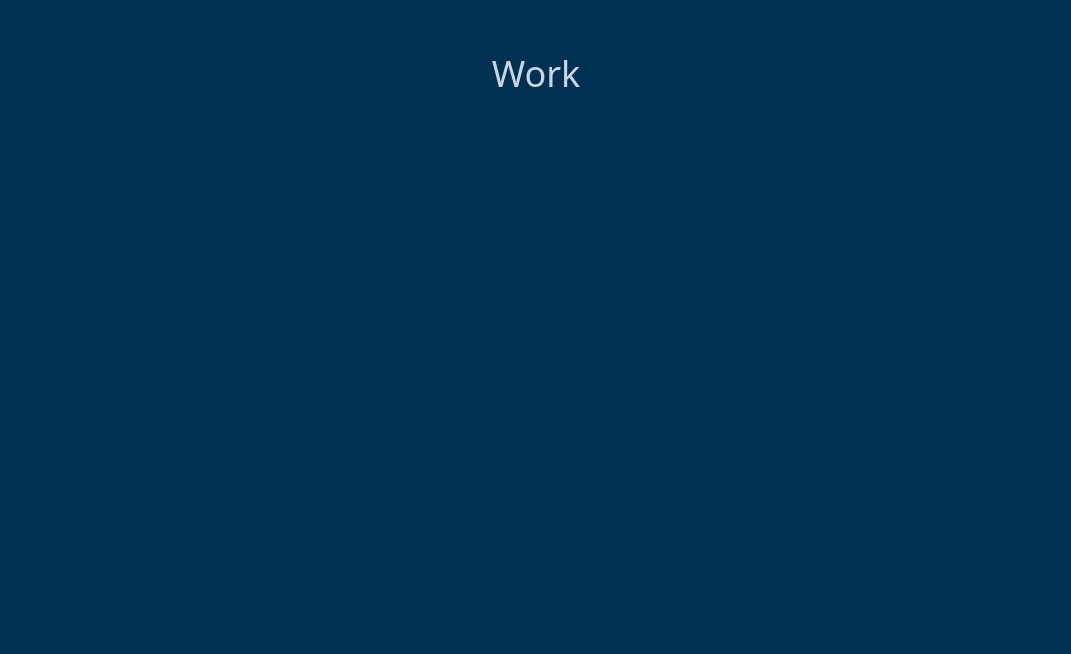
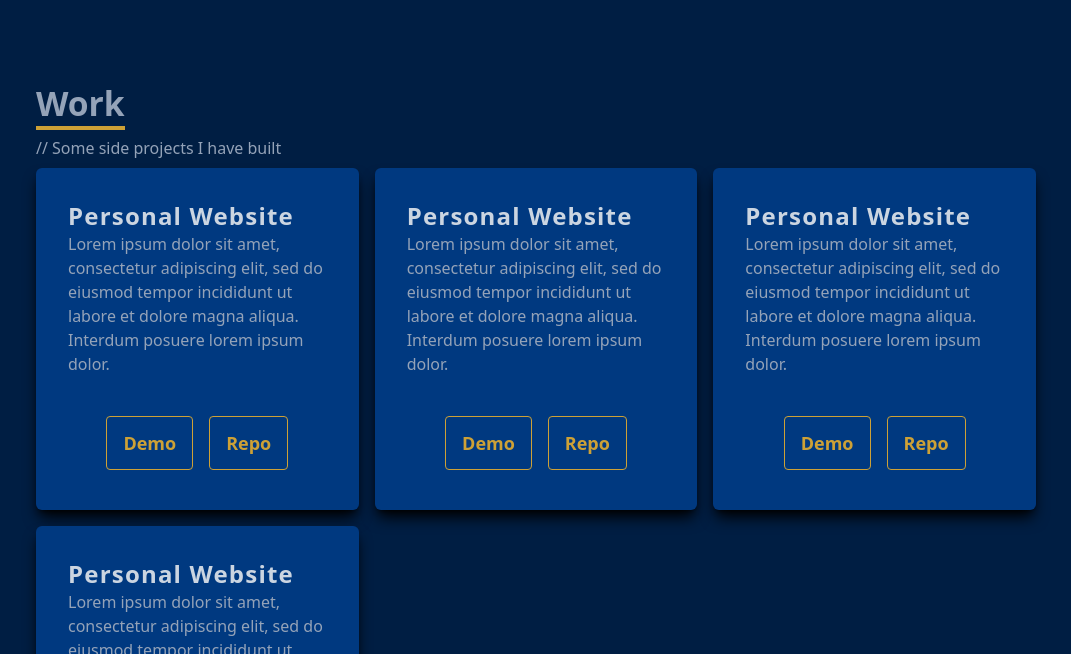
Before and after one commit to WeiJyunYe/weijyunye-portfolio-gen1, a React (Create React App) app: page / in a window 1280 px wide. Shown: the part 1626-2280 px from the top of the page, without its empty margins (104-1175 px from the left). Built offline with nearby package versions, Linux system fonts and the light colour scheme.

Commit message:
v0.1.3 work pages 50%

```diff
--- a/src/components/About.tsx
+++ b/src/components/About.tsx
@@ -4,8 +4,8 @@ import TerminalIcon from "@mui/icons-material/TerminalSharp";
 
 const About = forwardRef<HTMLDivElement>((props, ref) => {
   return (
-    <div className="w-full h-screen bg-[#003153]" ref={ref}>
-      <div className="flex flex-col w-full h-screen justify-center items-center text-slate-300">
+    <div className="bg-[#001e43] w-full h-screen" ref={ref}>
+      <div className="w-full h-screen mx-auto flex flex-col  justify-center items-center text-slate-300">
         <div className="w-full max-w-[1080px] grid md:grid-cols-2 gap-3 p-10">
           <div className="pt-16">
             <p className="rwd-font-sm font-bold inline border-b-4 border-[#CDA136]">
--- a/src/components/Contact.tsx
+++ b/src/components/Contact.tsx
@@ -2,7 +2,7 @@ import { forwardRef } from "react";
 
 const Contact = forwardRef<HTMLDivElement>((props, ref) => {
   return (
-    <div className="bg-[#003153] w-full h-screen" ref={ref}>
+    <div className="bg-[#001e43] w-full h-screen" ref={ref}>
       <h3 className="flex justify-center text-4xl text-slate-300 pt-20">
         Contact
       </h3>
--- a/src/components/Main.tsx
+++ b/src/components/Main.tsx
@@ -8,8 +8,8 @@ const Main = forwardRef<
   }
 >((props, ref) => {
   return (
-    <div className="flex justify-center bg-[#003153] w-full h-screen" ref={ref}>
-      <div className="flex flex-col justify-center text-slate-300 font-sans font-extrabold p-10">
+    <div className="flex justify-center bg-[#001e43] w-full h-screen" ref={ref}>
+      <div className="flex flex-col justify-center mx-auto text-slate-300 font-sans font-extrabold p-10">
         <p className="rwd-font">Hi,</p>
         <h1 className="rwd-font leading-[48px]">
           I'm <span className="text-[#CDA136]">Weijyun Ye</span>,
--- a/src/components/Navbar.tsx
+++ b/src/components/Navbar.tsx
@@ -24,7 +24,7 @@ const Navbar: React.FC<NavbarProps> = ({
     <ul
       className={
         isExpanded
-          ? "flex flex-col items-center fixed inset-0 h-screen gap-20 justify-center text-3xl z-50 md:hidden bg-[#003153] bg-opacity-80 transition "
+          ? "flex flex-col items-center fixed inset-0 h-screen gap-20 justify-center text-3xl z-50 md:hidden bg-[#001e43] bg-opacity-80 transition "
           : "hidden"
       }
     >
--- a/src/components/Work.tsx
+++ b/src/components/Work.tsx
@@ -1,11 +1,25 @@
 import { forwardRef } from "react";
+import Button from "./elements/Button";
+import Card from "./elements/Cards";
+import { workDataSheet } from "../lib/data";
 
 const Work = forwardRef<HTMLDivElement>((props, ref) => {
   return (
-    <div className="bg-[#003153] w-full h-screen" ref={ref}>
-      <h3 className="flex justify-center text-4xl text-slate-300 pt-20">
-        Work
-      </h3>
+    <div className="bg-[#001e43] w-full h-full text-slate-400" ref={ref}>
+      <div className="w-full h-full mx-auto flex flex-col justify-center p-10 max-w-[1080px]">
+        <div className="pt-16">
+          <p className="rwd-font-sm font-bold inline border-b-4 border-[#CDA136]">
+            Work
+          </p>
+          <p className="py-2">{`// Some side projects I have built`}</p>
+        </div>
+        <div className="sm:grid md:grid-cols-2 lg:grid-cols-3 gap-4">
+          <Card />
+          <Card />
+          <Card />
+          <Card />
+        </div>
+      </div>
     </div>
   );
 });
--- a/src/components/elements/Button.tsx
+++ b/src/components/elements/Button.tsx
@@ -4,7 +4,7 @@ interface ButtonProps {
 
 const Button: React.FC<ButtonProps> = ({ children }) => {
   return (
-    <button className="px-8 py-4 hover:bg-[#CDA136]/30 text-lg text-[#CDA136] border-[1px] border-[#CDA136] rounded duration-300 select-none">
+    <button className="px-4 py-3 m-2 border-[1px] border-[#CDA136] rounded  hover:bg-[#CDA136]/30 duration-300 text-lg text-[#CDA136] font-bold select-none">
       {children}
     </button>
   );
--- a/src/components/elements/Cards.tsx
+++ b/src/components/elements/Cards.tsx
@@ -1,5 +1,25 @@
+import { workDataSheet } from "../../lib/data";
+import Button from "./Button";
+
 const Card = () => {
-  return <div></div>;
+  return (
+    <div className="bg-[#003980] w-full h-full shadow-lg shadow-black rounded-md flex justify-center items-center mx-auto p-8">
+      <div>
+        <span className="text-2xl font-bold text-slate-300 tracking-wider">
+          {workDataSheet[0].title}
+        </span>
+        <p className="text-slate-400">{workDataSheet[0].description}</p>
+        <div className=" pt-8 text-center">
+          <a href="/">
+            <Button children="Demo" />
+          </a>
+          <a href="/">
+            <Button children="Repo" />
+          </a>
+        </div>
+      </div>
+    </div>
+  );
 };
 
 export default Card;
--- a/src/index.css
+++ b/src/index.css
@@ -3,10 +3,10 @@
 @tailwind utilities;
 
 .rwd-font {
-  font-size: clamp(2rem, 5vw + 0.5rem, 6rem);
+  font-size: clamp(2rem, 5vw + 0.5rem, 4.5rem);
 }
 .rwd-font-sm {
-  font-size: clamp(2rem, 5vw + 0.5rem, 3rem);
+  font-size: clamp(1.5rem, 2vw + 0.5rem, 2.25rem);
 }
 .rwd-font-usm {
   font-size: clamp(0.5rem, 0.7vw + 0.5rem, 4rem);
--- /dev/null
+++ b/src/lib/data.tsx
@@ -0,0 +1,34 @@
+export const workDataSheet = [
+  {
+    id: 0,
+    title: "Personal Website",
+    description:
+      "Lorem ipsum dolor sit amet, consectetur adipiscing elit, sed do eiusmod tempor incididunt ut labore et dolore magna aliqua. Interdum posuere lorem ipsum dolor.",
+    demo: "",
+    repo: "",
+  },
+  {
+    id: 1,
+    title: "12-digit Calculator",
+    description:
+      "Lorem ipsum dolor sit amet, consectetur adipiscing elit, sed do eiusmod tempor incididunt ut labore et dolore magna aliqua. Interdum posuere lorem ipsum dolor.",
+    demo: "",
+    repo: "",
+  },
+  {
+    id: 2,
+    title: "Taiwan Weather App",
+    description:
+      "Lorem ipsum dolor sit amet, consectetur adipiscing elit, sed do eiusmod tempor incididunt ut labore et dolore magna aliqua. Interdum posuere lorem ipsum dolor.",
+    demo: "",
+    repo: "",
+  },
+  {
+    id: 3,
+    title: "Todo List",
+    description:
+      "Lorem ipsum dolor sit amet, consectetur adipiscing elit, sed do eiusmod tempor incididunt ut labore et dolore magna aliqua. Interdum posuere lorem ipsum dolor.",
+    demo: "",
+    repo: "",
+  },
+];
```
